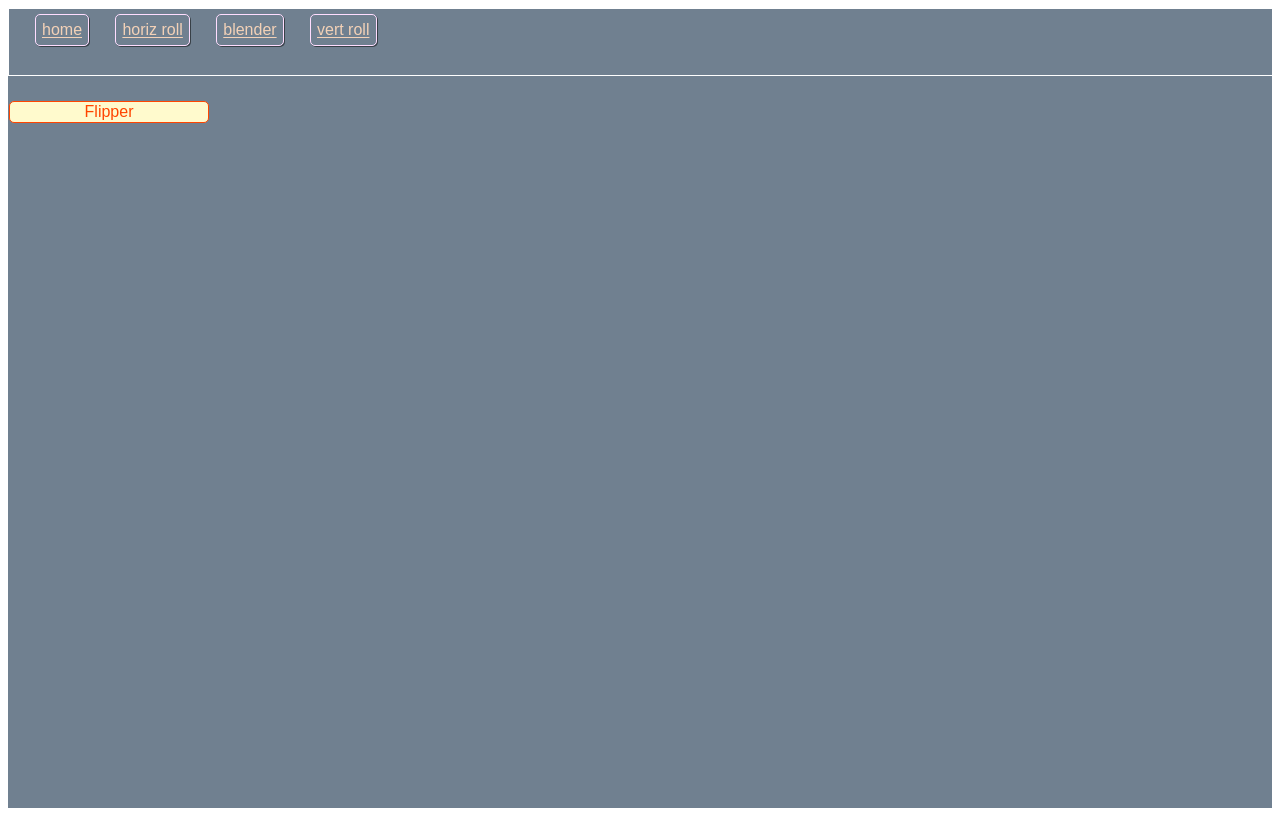
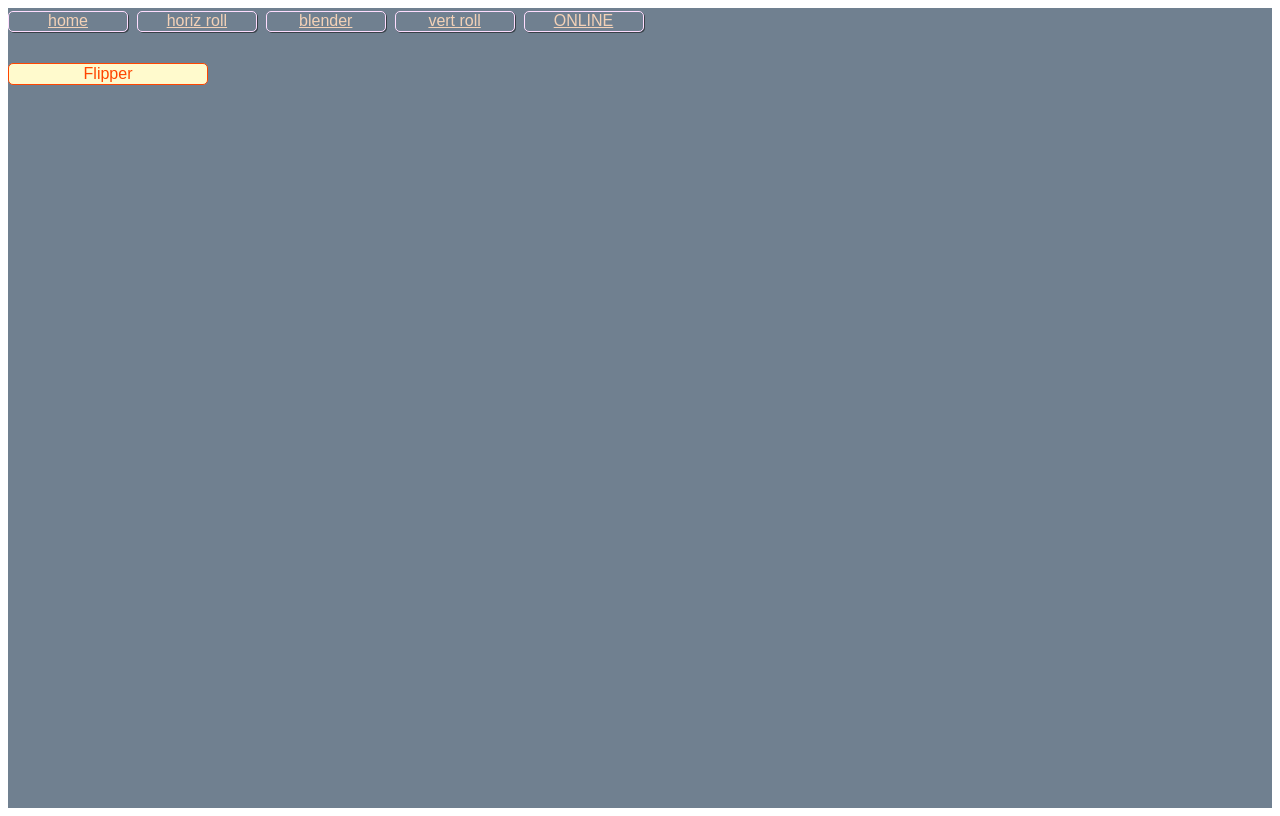
Before and after one commit to beauhaus/svg-transitions, a Gatsby site: page /blenderpage in a window 1280 px wide. Built offline with nearby package versions, Linux system fonts and the light colour scheme; Gatsby itself is replaced by a stand-in of ours.

Commit message:
nav styling

```diff
--- a/src/components/appnav.js
+++ b/src/components/appnav.js
@@ -3,18 +3,20 @@ import styled from 'styled-components';
 import { Link } from 'gatsby'
 
 const StyledAppNav = styled.div`
-height: 5vh;
-width: 100vw;
-margin: 0 auto;
-padding: 1%;
-border: 1px solid #fff;
-a {
-    height: 8vh;
-        margin: 4px 1vw;
+    height: auto;
+    width: 100%;
+    padding: 0.2%;
+    display: grid;
+    grid-template-columns: repeat(auto-fill, 120px);
+    justify-content: space-between;
+    align-content: center;
+    a {
+        height: auto;
         border: 1px solid  #ffddff;
         border-radius: 5px;
         color:  #f3d1b7;
         padding: 0.5%;
+        text-align: center;
         box-shadow: 1px 1px 0px rgba(0,0,0,0.5);
         &:hover {
             color: #fff;
@@ -30,6 +32,7 @@ const AppNav = ({to, linkstyles, linktxt}) => (
     <Link to='/horizrollpage'>horiz roll</Link>
     <Link to='/blenderpage'>blender</Link>
     <Link to='/vertrollpage'>vert roll</Link>
+    <a href="https://svg-transitions.netlify.com/">ONLINE</a>
 </StyledAppNav>
 )
 
--- a/src/pages/blenderpage.js
+++ b/src/pages/blenderpage.js
@@ -12,7 +12,7 @@ const StyledP1 = styled.div`
     margin: auto;
     display: grid;
      grid-template-columns: 1fr;
-     grid-template-rows: 8vh 10vh 1fr;
+     grid-template-rows: auto 10vh 1fr;
     justify-items: center;
     background: slategrey;
     font-family: 'Josefin Sans', sans-serif;
--- a/src/pages/horizrollpage.js
+++ b/src/pages/horizrollpage.js
@@ -7,13 +7,17 @@
 
 
 const StyledP1 = styled.div`
+width: 100%;
 height: 100vh;
 overflow: hidden;
 margin: auto;
 display: grid;
+ grid-template-columns: 1fr;
+ grid-template-rows: auto 10vh 1fr;
 justify-items: center;
 background: slategrey;
 font-family: 'Josefin Sans', sans-serif;
+
 .description {
     width: 70vw;
     margin-top: 1vh;
--- a/src/pages/index.js
+++ b/src/pages/index.js
@@ -9,7 +9,6 @@ const StyledIdx = styled.div`
     font-family: 'Josefin Sans', sans-serif;
     margin: 0;
     background: linear-gradient( 25deg, #96ada8 0%, #6c837e 100%);
-    padding: 10px;
 `;
 
 const IndexPage = () => {
```
Also changed, not shown: src/pages/vertrollpage.js (+10 -0 lines). Lines whose indentation alone changed are shown as unchanged.
